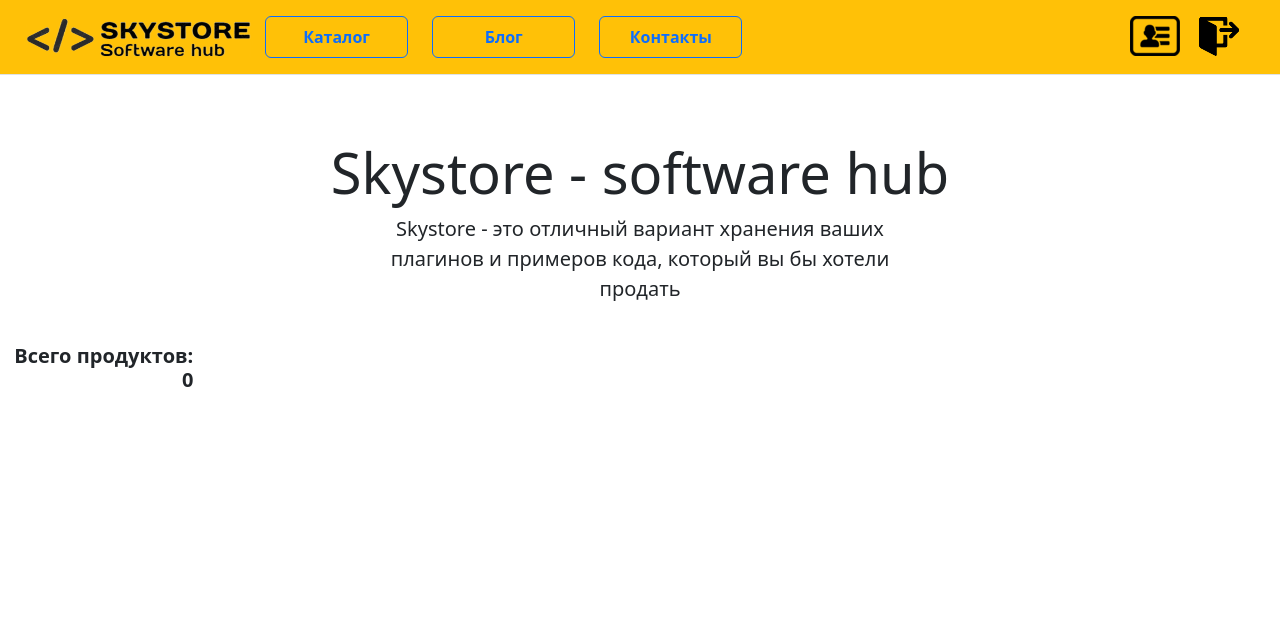
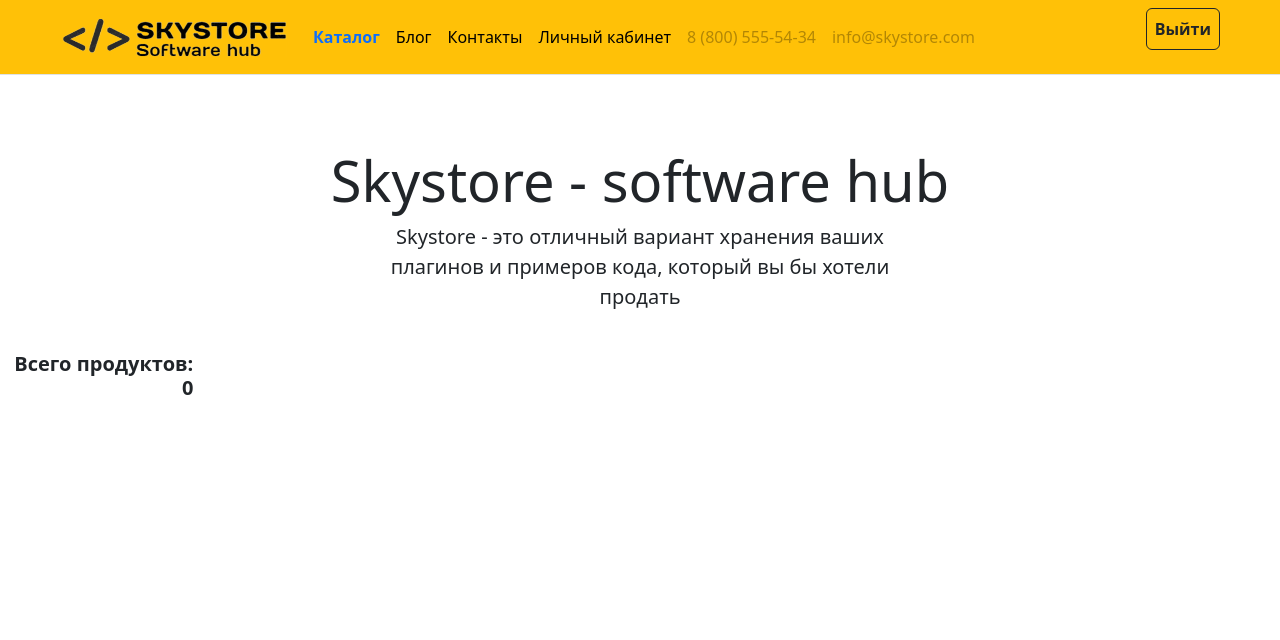
Before and after one commit to VDexpert/vdsolutions, a Django app: page / in a window 1280 px wide. Shown: the top 640 px of the page. Run offline with Django 4.2, Linux system fonts and the light colour scheme; the visitor is signed in with stand-in values (Sample User, id 1); data that the repository does not hold is empty; some libraries are stand-ins or nearby versions.

Commit message:
edit HTML coding

```diff
--- a/catalog/templates/catalog/base.html
+++ b/catalog/templates/catalog/base.html
@@ -14,9 +14,8 @@
 
 <body style="min-height:100vh" class="d-flex flex-column min-vh-100">
 
-<div class="d-flex flex-column flex-md-row align-items-center p-3 px-md-4 mb-3 bg-warning border-bottom box-shadow sticky-top">
-    <a class="img-fluid" href="{% url 'catalog:home' %}"><img src="{% static "img/logo.png" %}" title="Skystore - software hub"></a>
-    {% include 'catalog/includes/main_menu.html' %}
+<div class="px-md-5 mb-4 bg-warning border-bottom box-shadow sticky-top">
+        {% include 'catalog/includes/main_menu.html' %}
 </div>
 
 {% block content %}
@@ -50,5 +49,6 @@
         </div>
     </div>
 </footer>
+<script src="{% static 'js/bootstrap.js' %}"></script>
 </body>
 </html>
--- a/catalog/templates/catalog/category_with_products.html
+++ b/catalog/templates/catalog/category_with_products.html
@@ -28,7 +28,7 @@
     <div class="container">
         <div class="row align-items-center">
             {% for object in products %}
-            <div class="col-4 {% translittag object.category %}">
+            <div class="col-lg-4 col-md-5 col-sm-12 {% translittag object.category %}">
                 <div class="card mb-4 box-shadow">
                     <div class="card-header text-center text-bg-dark">
                         <h4 class="my-0 font-weight-normal">{{ object.product_name }}</h4>
--- a/catalog/templates/catalog/home.html
+++ b/catalog/templates/catalog/home.html
@@ -31,7 +31,7 @@
     <div class="container">
         <div class="row align-items-center">
             {% for object in object_list %}
-            <div class="col-4 {% translittag object.category %}">
+            <div class="col-lg-4 col-md-5 col-sm-12 {% translittag object.category %}">
                 <div class="card mb-4 box-shadow">
                     <div class="card-header text-center text-bg-dark">
                         <h4 class="my-0 font-weight-normal">{{ object.product_name }}</h4>
@@ -42,11 +42,8 @@
                             <p>Категория: {{ object.category }}</p>
                                 <p>{% getversion object.pk %}</p>
                     </div>
-                    <div class="card-footer text-bg-warning">
-                        <div class="row">
-                            <div class="col-6"><a class="btn btn-primary w-100" href="{{ object.get_absolute_url }}"><strong>Подробнее</strong></a></div>
-                            <div class="col-6"><a class="btn btn-success w-100" href="#"><strong>Купить</strong></a></div>
-                        </div>
+                    <div class="card-footer text-bg-warning text-center">
+                        <div class="col-12"><a class="btn btn-primary w-50" href="{{ object.get_absolute_url }}"><strong>Подробнее</strong></a></div>
                     </div>
                 </div>
             </div>
@@ -57,6 +54,4 @@
 {% include 'catalog/includes/pagination.html' %}
 
 </main>
-
-<script src="{% static 'js/prod_filter.js' %}"></script>
 {% endblock %}
--- a/catalog/templates/catalog/includes/main_menu.html
+++ b/catalog/templates/catalog/includes/main_menu.html
@@ -2,32 +2,43 @@
 {% load static %}
 {% load catalog_filters %}
 
-<nav class="container">
-    <div class="row">
-        <div class="col-lg-2 col-md-3 col-sm-6 col-xs-6">
-             <a class="p-2 btn btn-outline-primary w-100" href="{% url 'catalog:home' %}"><strong>Каталог</strong></a>
-        </div>
-        <div class="col-lg-2 col-md-3 col-sm-6 col-xs-6">
-            <a class="p-2 btn btn-outline-primary w-100" href="{% url 'catalog:post_list' %}"><strong>Блог</strong></a>
-        </div>
-        <div class="col-lg-2 col-md-3 col-sm-6 col-xs-6">
-            <a class="p-2 btn btn-outline-primary w-100" href="{% url 'catalog:contacts' %}"><strong>Контакты</strong></a>
-        </div>
-        {% if not user.is_authenticated %}
-            <div class="col-lg-6 col-md-3 col-sm-6 col-xs-6">
-                <a class="p-2 btn btn-outline-dark w-30 float-end" href="{% url 'users:login' %}"><strong>Войти</strong></a>
-            </div>
-        {% else %}
-            <div class="col-lg-6 col-md-2 col-sm-6 col-xs-6">
-                <div class="row float-end">
-                    {% if perms.catalog.management_category or perms.management_posts %}
-                    <div class="col-6"><a href="{% url 'users:user_posts' %}"><img src="{% static 'img/profile.png' %}" title="Перейти в профиль"></a></div>
-                {% else %}
-                    <div class="col-6"><a class="img-fluid" href="{% url 'users:user_products' %}"><img src="{% static 'img/profile.png' %}" title="Перейти в профиль"></a></div>
-                {% endif %}
-                    <div class="col-6"><a class="img-fluid" href="{% url 'users:logout' %}"><img src="{% static 'img/exit.png' %}" title="Выйти"></a></div>
-                </div>
-            </div>
-        {% endif %}
+<nav class="navbar navbar-expand-lg navbar-light bg-warning">
+  <div class="container-fluid">
+   <button class="navbar-toggler" type="button" data-bs-toggle="collapse" data-bs-target="#navbarTogglerDemo03" aria-controls="navbarTogglerDemo03" aria-expanded="false" aria-label="Toggle navigation">
+      <span class="navbar-toggler-icon"></span>
+    </button>
+    <a class="navbar-brand" href="{% url 'catalog:home' %}"><img src="{% static "img/logo.png" %}" title="Skystore - software hub"></a>
+   <div class="collapse navbar-collapse" id="navbarTogglerDemo03">
+     <ul class="navbar-nav me-auto mb-2 mb-lg-0">
+            <li class="nav-item">
+              <a class="nav-link active" href="{% url 'catalog:home' %}">{% if request.path == '/' %}<strong class="text-primary">Каталог</strong>{% else %}Каталог{% endif %}</a>
+            </li>
+            <li class="nav-item">
+              <a class="nav-link active" href="{% url 'catalog:post_list' %}">{% if request.path == '/blog/' %}<strong class="text-primary">Блог</strong>{% else %}Блог{% endif %}</a>
+            </li>
+            <li class="nav-item">
+              <a class="nav-link active" href="{% url 'catalog:contacts' %}">{% if request.path == '/contact/' %}<strong class="text-primary">Контакты</strong>{% else %}Контакты{% endif %}</a>
+            </li>
+            {% if user.is_authenticated %}
+            <li class="nav-item">
+              <a class="nav-link active" href="{% if perms.catalog.management_category or perms.management_posts %}{% url 'users:user_posts' %}
+                {% else %}{% url 'users:user_products' %}{% endif %}">{% if request.path == '/account/posts/' or request.path == '/account/products/' %}<strong class="text-primary">Личный кабинет</strong>{% else %}Личный кабинет{% endif %}</a>
+            </li>
+            {% endif %}
+            <li class="nav-item">
+              <a class="nav-link disabled" >    8 (800) 555-54-34</a>
+            </li>
+            <li class="nav-item">
+              <a class="nav-link disabled" >    info@skystore.com</a>
+            </li>
+        </ul>
+      <ul class="d-flex">
+          {% if not user.is_authenticated %}
+            <a class="p-2 btn btn-outline-dark w-30 float-end" href="{% url 'users:login' %}"><strong>Войти</strong></a>
+          {% else %}
+              <a class="p-2 btn btn-outline-dark w-30 float-end" href="{% url 'users:logout' %}"><strong>Выйти</strong></a>
+          {% endif %}
+      </ul>
     </div>
+  </div>
 </nav>
--- a/catalog/templates/catalog/includes/pagination.html
+++ b/catalog/templates/catalog/includes/pagination.html
@@ -7,10 +7,6 @@
                     <span aria-hidden="true">
                         <a class="page-link" aria-label="Previous" href="{{ request.path }}?page={{ page_obj.previous_page_number }}">&laquo;</a>
                     </span>
-                </li>
-            {% else %}
-                <li>
-                    <span aria-hidden="true"><a class="page-link" aria-label="Previous" href="#">&laquo;</a></span>
                 </li>
             {% endif %}
             {% for pn in paginator.page_range %}
@@ -32,10 +28,6 @@
                         <a class="page-link" aria-label="Previous" href="{{ request.path }}?page={{ page_obj.next_page_number }}">&raquo;</a>
                     </span>
                 </li>
-            {% else %}
-                <li class="page-item">
-                    <span><a class="page-link" aria-label="Previous" href="#  ">&raquo;</a></span>
-                </li>
             {% endif %}
         </ul>
     </nav>
--- a/catalog/views.py
+++ b/catalog/views.py
@@ -6,6 +6,7 @@ from catalog.models import *
 from django.views.generic import ListView, CreateView, UpdateView, DeleteView, DetailView, TemplateView, FormView
 from catalog.auxfunc import translit
 from django.shortcuts import render, redirect
+from django.core.cache import cache
 
 from users.models import User
 
@@ -112,10 +113,28 @@ class ProductDetailView(DetailView):
     slug_url_kwarg = 'prod_slug'
     form = FeedbackForm()
 
+    def _cache_product(self):
+        queryset = self.model.objects.get(id=self.object.pk)
+
+        if settings.CACHE_ENABLED:
+            key = f'product_{self.object.pk}'
+            cache_data = cache.get(key)
+
+            if cache_data is None:
+                cache_data = queryset
+                cache.set(key, cache_data)
+                print(f'занесен объект{key} в кэш')
+
+                return cache_data
+
+            print(f'вернулись закэшированные данные объекта {self.object.pk}')
+            return queryset
+
     def get_context_data(self, **kwargs):
         context = super().get_context_data()
         context['versions'] = Version.objects.all().filter(product=self.object.pk)
         context['form'] = self.form
+        context['object'] = self._cache_product()
 
         return context
 
--- a/requirements.txt
+++ b/requirements.txt
@@ -1,5 +1,6 @@
 asgiref==3.6.0
 asttokens==2.2.1
+async-timeout==4.0.2
 backcall==0.2.0
 colorama==0.4.6
 decorator==5.1.1
@@ -16,7 +17,9 @@ prompt-toolkit==3.0.36
 psycopg2==2.9.5
 pure-eval==0.2.2
 Pygments==2.14.0
+python-dotenv==0.21.1
 pytz==2022.7.1
+redis==4.5.1
 six==1.16.0
 sqlparse==0.4.3
 stack-data==0.6.2
--- a/users/admin.py
+++ b/users/admin.py
@@ -9,6 +9,7 @@ class UserAdmin(admin.ModelAdmin):
     ordering = ('email',)
 
     def get_form(self, request, obj=None, **kwargs):
+
         form = super().get_form(request, obj, **kwargs)
         disabled_fields = set()
         disabled_fields |= {
```
Also changed, not shown: catalog/templates/catalog/post_detail.html (+6 -6 lines), catalog/templates/catalog/product_detail.html (+6 -6 lines), config/settings.py (+16 -3 lines), 2 other files.
